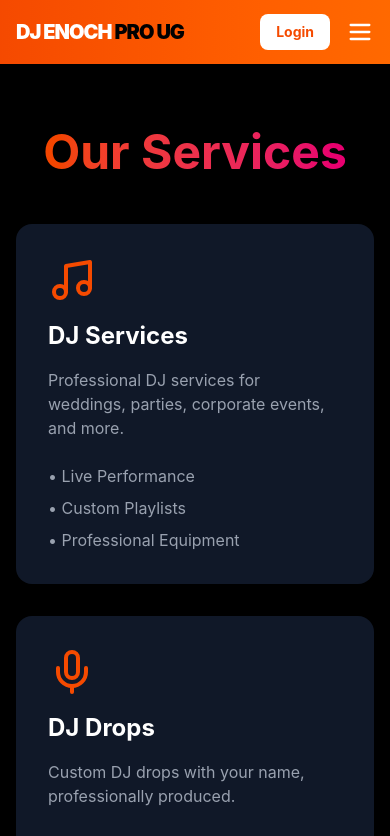
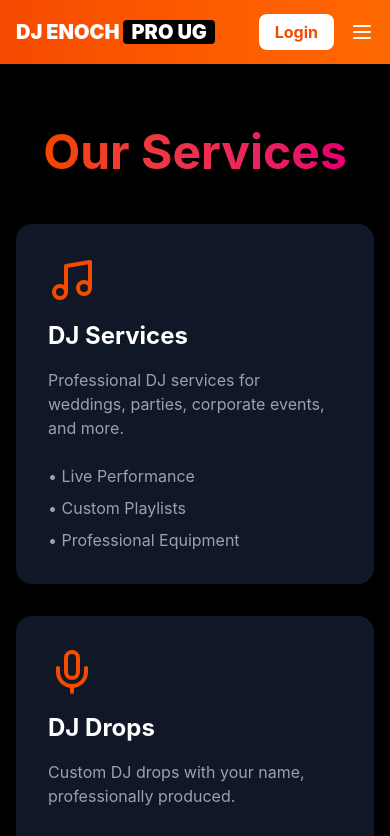
Before and after one commit to primerceug256/Businesswebsitefordjenoch, a React (Vite) app: page /services in a window 390 px wide. Shown: the top 836 px of the page. Built offline with nearby package versions, Linux system fonts and the light colour scheme.

Commit message:
Update Layout.tsx

```diff
--- a/src/app/components/Layout.tsx
+++ b/src/app/components/Layout.tsx
@@ -1,34 +1,29 @@
 import { Outlet, Link, useNavigate } from 'react-router';
-import { ShoppingCart, User, LogOut, Home, Music, Film, Download, Phone, CreditCard, Menu, X, ShieldCheck } from 'lucide-react';
+import { ShoppingCart, LogOut, Home, Music, Film, Download, ShieldCheck, Menu, X } from 'lucide-react';
 import { useAuth } from '../context/AuthContext';
-import { useCart } from '../context/CartContext';
 import { useState } from 'react';
 
 export default function Layout() {
   const { user, isAdmin, logout } = useAuth();
-  const { items } = useCart();
   const navigate = useNavigate();
   const [isMenuOpen, setIsMenuOpen] = useState(false);
 
   return (
-    <div className="min-h-screen bg-black text-white flex flex-col">
+    <div className="min-h-screen bg-black text-white flex flex-col font-sans">
       <header className="bg-gradient-to-r from-orange-600 to-orange-500 sticky top-0 z-50 shadow-xl">
-        <div className="container mx-auto px-4">
-          <div className="flex items-center justify-between h-16">
-            <Link to="/" className="text-xl md:text-2xl font-black text-white tracking-tighter">
-              DJ ENOCH <span className="text-black">PRO UG</span>
-            </Link>
+        <div className="container mx-auto px-4 h-16 flex items-center justify-between">
+          <Link to="/" className="text-xl font-black">DJ ENOCH <span className="bg-black text-white px-2 rounded">PRO UG</span></Link>
 
           <nav className="hidden lg:flex items-center gap-6 font-bold">
-              <Link to="/" className="hover:text-orange-100">Home</Link>
-              <Link to="/music" className="hover:text-orange-100">Music</Link>
-              <Link to="/movies" className="hover:text-orange-100">Movies</Link>
-              <Link to="/software" className="hover:text-orange-100">Software</Link>
+            <Link to="/">Home</Link>
+            <Link to="/music">Music</Link>
+            <Link to="/movies">Movies</Link>
+            <Link to="/software">Software</Link>
 
-              {/* ADMIN DASHBOARD LINK - ONLY VISIBLE TO YOU */}
+            {/* ONLY YOU SEE THIS */}
             {isAdmin && (
-                <Link to="/admin" className="flex items-center gap-1 text-black bg-yellow-400 px-3 py-1 rounded-full animate-pulse">
-                  <ShieldCheck size={16} /> ADMIN PANEL
+              <Link to="/admin" className="flex items-center gap-1 bg-yellow-400 text-black px-4 py-1 rounded-full animate-pulse">
+                <ShieldCheck size={18} /> ADMIN DASHBOARD
               </Link>
             )}
           </nav>
@@ -37,25 +32,16 @@ export default function Layout() {
             {user ? (
               <div className="flex items-center gap-3">
                 <span className="text-xs font-bold hidden sm:inline">{user.email}</span>
-                  <button onClick={() => { logout(); navigate('/'); }} className="bg-black/20 p-2 rounded-full hover:bg-black/40">
-                    <LogOut size={20} />
-                  </button>
+                <button onClick={() => { logout(); navigate('/'); }} className="p-2 bg-black/20 rounded-full"><LogOut size={20}/></button>
               </div>
             ) : (
-                <Link to="/login" className="bg-white text-orange-600 px-4 py-2 rounded-lg font-bold text-sm">Login</Link>
+              <Link to="/login" className="bg-white text-orange-600 px-4 py-1.5 rounded-lg font-bold">Login</Link>
             )}
-
-              <button className="lg:hidden" onClick={() => setIsMenuOpen(!isMenuOpen)}>
-                {isMenuOpen ? <X size={28} /> : <Menu size={28} />}
-              </button>
-            </div>
+            <button className="lg:hidden" onClick={() => setIsMenuOpen(!isMenuOpen)}>{isMenuOpen ? <X/> : <Menu/>}</button>
           </div>
         </div>
       </header>
-
-      <main className="flex-grow">
-        <Outlet />
-      </main>
+      <main className="flex-grow"><Outlet /></main>
     </div>
   );
 }
```
Lines whose indentation alone changed are shown as unchanged.
